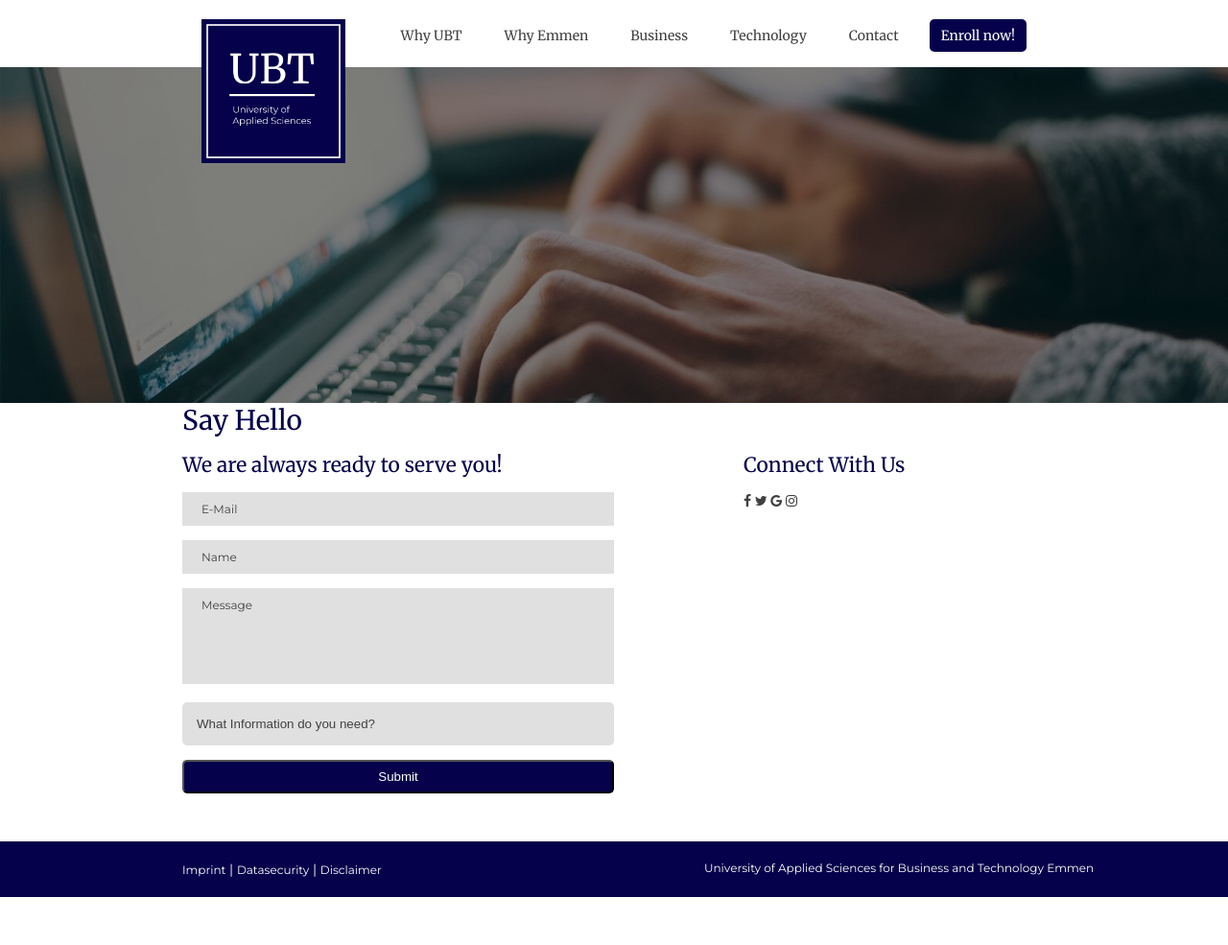
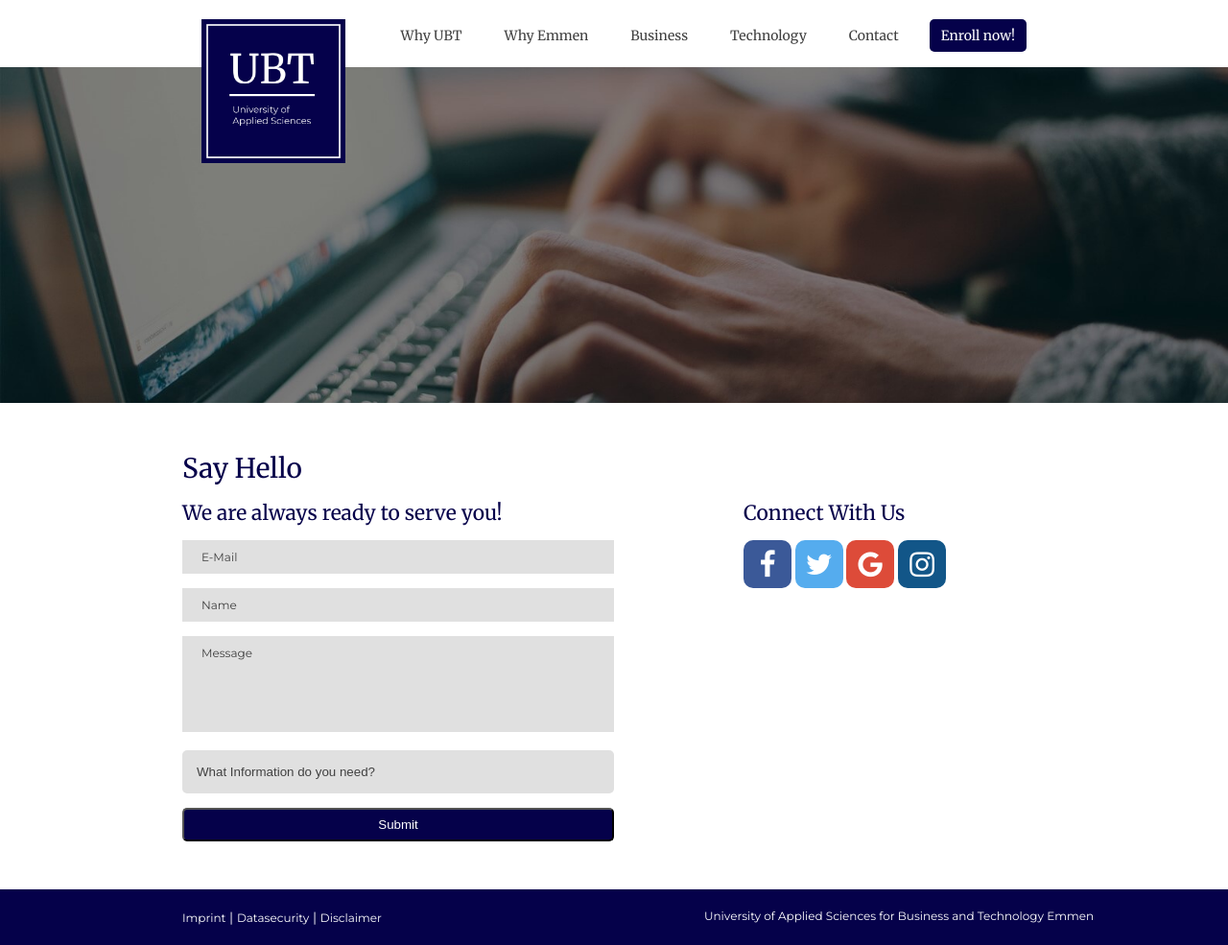
Before and after one commit to lukas-kirchhoff/Professional-Website, a PHP site: page /html/contact.html in a window 1280 px wide. Shown: the whole page at 96% size. Before the commit the page ends 935 px from the top, so only its background shows below. Run offline with PHP 8.4, Linux system fonts and the light colour scheme.

Commit message:
removed merge conflict

```diff
--- a/css/main.css
+++ b/css/main.css
@@ -365,11 +365,7 @@ select {
 
 /* Contact Page */
 
-<<<<<<< HEAD
 .contact__wrapper {
-=======
-.contact__wrapper{
->>>>>>> 11d98bc298a4c731a07ebd976f9f40d0efff4362
     margin-top: 50px;
 }
 
```
